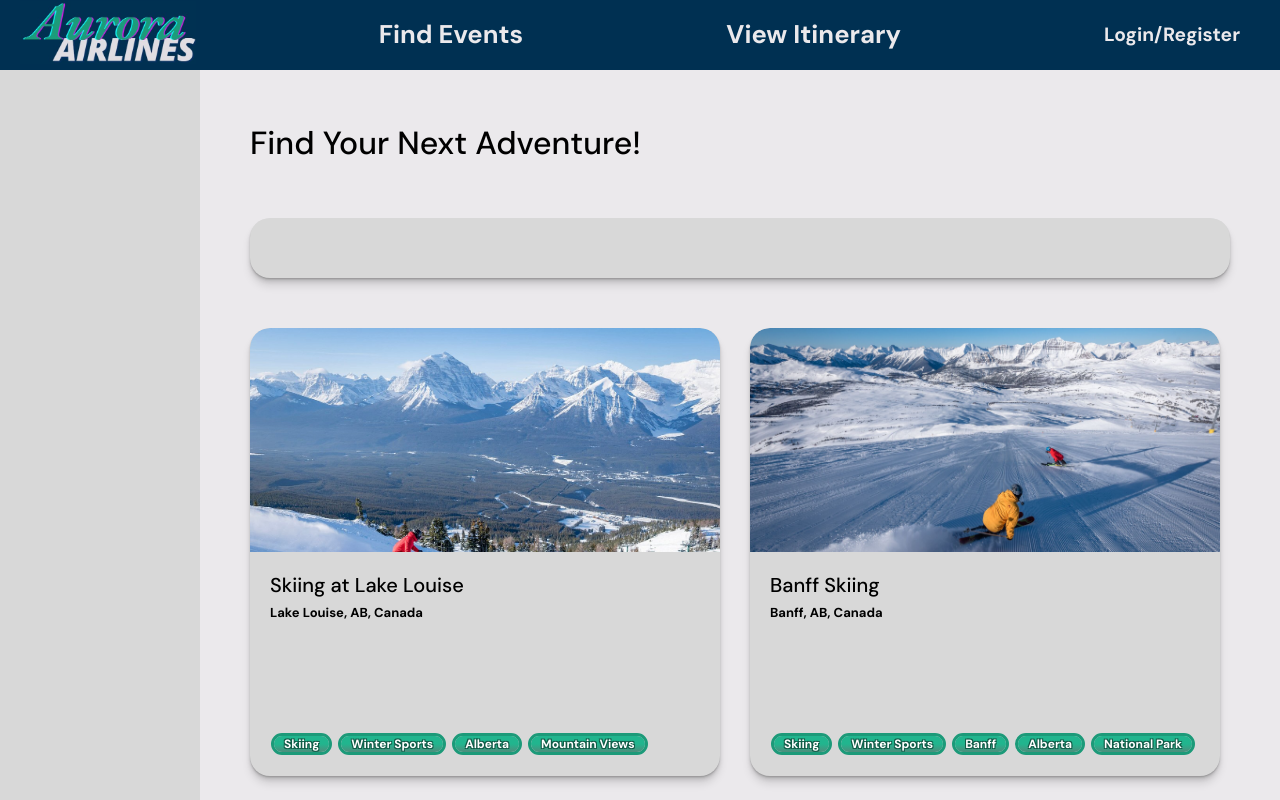
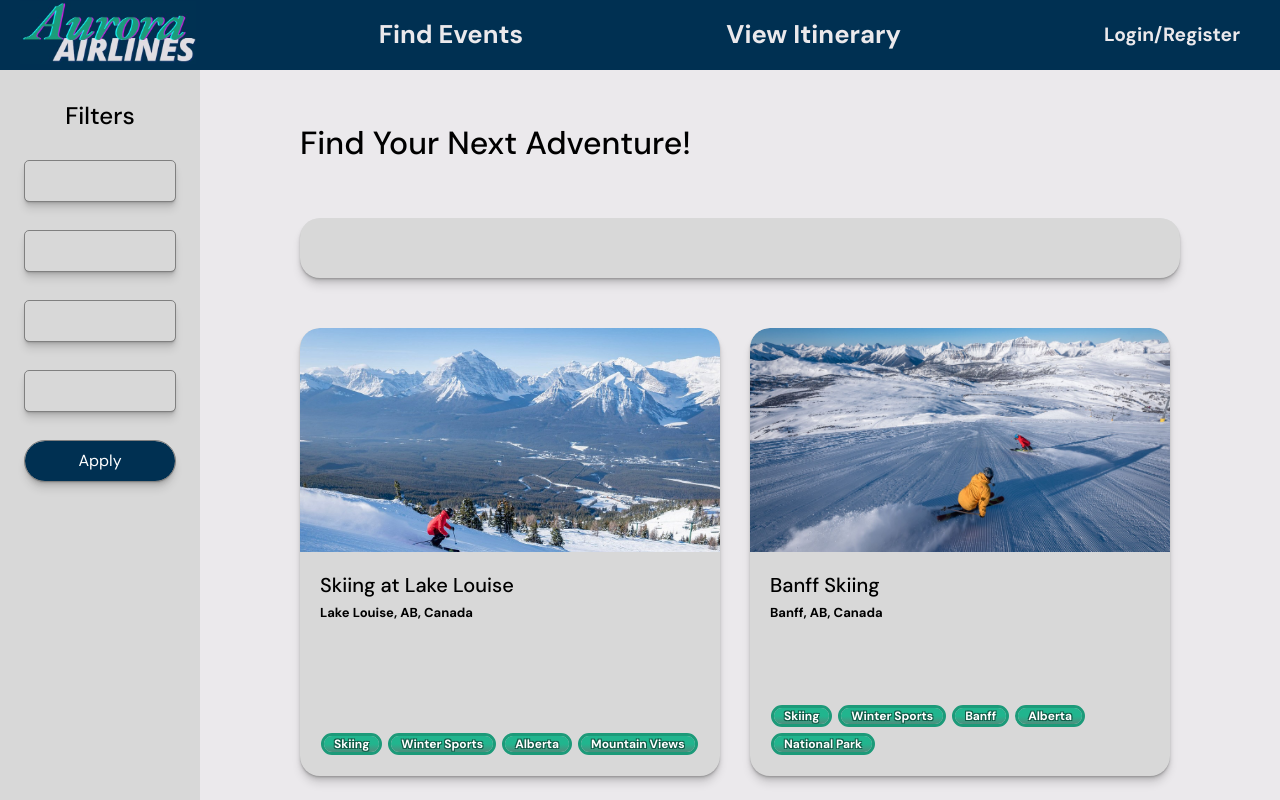
Before and after one commit to charlielang02/aurora-itinerary-app, a React (Vite) app: page /search-events in a window 1280 px wide. Shown: the top 800 px of the page. Built offline with nearby package versions, Linux system fonts and the light colour scheme.

Commit message:
add filters

```diff
--- a/src/components/DestinationCard.jsx
+++ b/src/components/DestinationCard.jsx
@@ -1,4 +1,3 @@
-import React from 'react';
 import './DestinationCard.css';
 import { Link } from 'react-router-dom';
 import { createSearchParams } from 'react-router-dom';
--- /dev/null
+++ b/src/components/DropDown.jsx
@@ -0,0 +1,11 @@
+import styles from './DropDown.module.css';
+
+const DropDown = () => {
+  return (
+    <div className={styles.dropdown}>
+
+    </div>
+  );
+};
+
+export default DropDown;
--- /dev/null
+++ b/src/components/DropDown.module.css
@@ -0,0 +1,11 @@
+.dropdown {
+    width: 100%;
+    height: 40px;
+    box-shadow:
+      0 1px 1px var(--box-shadow-color),
+      0 2px 2px var(--box-shadow-color),
+      0 4px 4px var(--box-shadow-color),
+      0 8px 8px var(--box-shadow-color);
+    outline: 1px solid gray;
+    border-radius: 4px;
+  }
--- a/src/components/LoginDropdown.jsx
+++ b/src/components/LoginDropdown.jsx
@@ -1,4 +1,4 @@
-import React, { useState } from 'react';
+import { useState } from 'react';
 import { Link } from 'react-router-dom';
 import './LoginDropdown.css';
 
--- a/src/components/Navbar.jsx
+++ b/src/components/Navbar.jsx
@@ -1,4 +1,3 @@
-import React from 'react';
 import { Link } from 'react-router-dom';
 import { useState } from 'react';
 import './Navbar.css';
--- a/src/pages/SearchEvents.jsx
+++ b/src/pages/SearchEvents.jsx
@@ -4,6 +4,7 @@ import styles from './SearchEvents.module.css';
 import cardstyles from './SearchEventsCard.module.css';
 import { EventData } from '../data/EventData';
 import { useEffect } from 'react';
+import DropDown from '../components/DropDown';
 
 const SearchBar = () => {
   return (
@@ -38,7 +39,16 @@ const SearchEvents = () => {
 
   return (
     <div>
-      <div className={styles.left_panel}></div>
+      <div className={styles.left_panel}>
+        <div className={styles.filters}>
+          <h2 className={styles.filter_title}>Filters</h2>
+          <DropDown />
+          <div className={`${styles.date_picker} ${styles.filter_item}`}></div>
+          <div className={`${styles.dollar_picker} ${styles.filter_item}`}></div>
+          <div className={`${styles.min_rating} ${styles.filter_item}`}></div>
+          <div className={`${styles.apply_btn} ${styles.filter_item}`}>Apply</div>
+        </div>
+      </div>
       <div className={styles.page_content}>
         <div className={styles.events}>
           <h1 className={styles.title}>Find Your Next Adventure!</h1>
--- a/src/pages/SearchEvents.module.css
+++ b/src/pages/SearchEvents.module.css
@@ -7,9 +7,18 @@
   --box-shadow-color: hsl(0deg 0% 0% / 0.1);
 }
 
+h1,
+h2,
+h3 {
+  font-weight: 500;
+}
+
 h1 {
   font-size: 32px;
-  font-weight: 500;
+}
+
+h2 {
+  font-size: 24px;
 }
 
 .shadow_bottom {
@@ -17,7 +26,7 @@ h1 {
     0 1px 1px var(--box-shadow-color),
     0 2px 2px var(--box-shadow-color),
     0 4px 4px var(--box-shadow-color),
-    0 8px 8px var(--box-shadow-color)
+    0 8px 8px var(--box-shadow-color);
 }
 
 .page_content {
@@ -31,13 +40,6 @@ h1 {
   align-items: center;
   width: calc(100% - var(--left-panel-thickness));
   left: var(--left-panel-thickness);
-}
-
-.left_panel {
-  position: fixed;
-  height: 100%;
-  width: var(--left-panel-thickness);
-  background: var(--secondary-clr);
 }
 
 .events {
@@ -85,8 +87,47 @@ h1 {
   :root {
     --left-panel-thickness: 200px;
   }
+}
 
-  .events {
-    width: calc(100% - 100px);
-  }
+.left_panel {
+  position: fixed;
+  height: 100%;
+  width: var(--left-panel-thickness);
+  background: var(--secondary-clr);
+  display: flex;
+  justify-content: center;
 }
+
+.filters {
+  display: flex;
+  flex-direction: column;
+  align-items: center;
+  gap: 30px;
+  margin-top: 100px;
+  margin-left: 30px;
+  margin-right: 30px;
+  width: 100%;
+}
+
+.filter_item {
+  width: 100%;
+  height: 40px;
+  box-shadow:
+    0 1px 1px var(--box-shadow-color),
+    0 2px 2px var(--box-shadow-color),
+    0 4px 4px var(--box-shadow-color),
+    0 8px 8px var(--box-shadow-color);
+  outline: 1px solid gray;
+  border-radius: 4px;
+}
+
+.apply_btn {
+  background: var(--primary-clr);
+  text-align: center;
+  width: 150px;
+  height: 40px;
+  line-height: 40px;
+  font-weight: normal;
+  color: white;
+  border-radius: 20px;
+}
```
